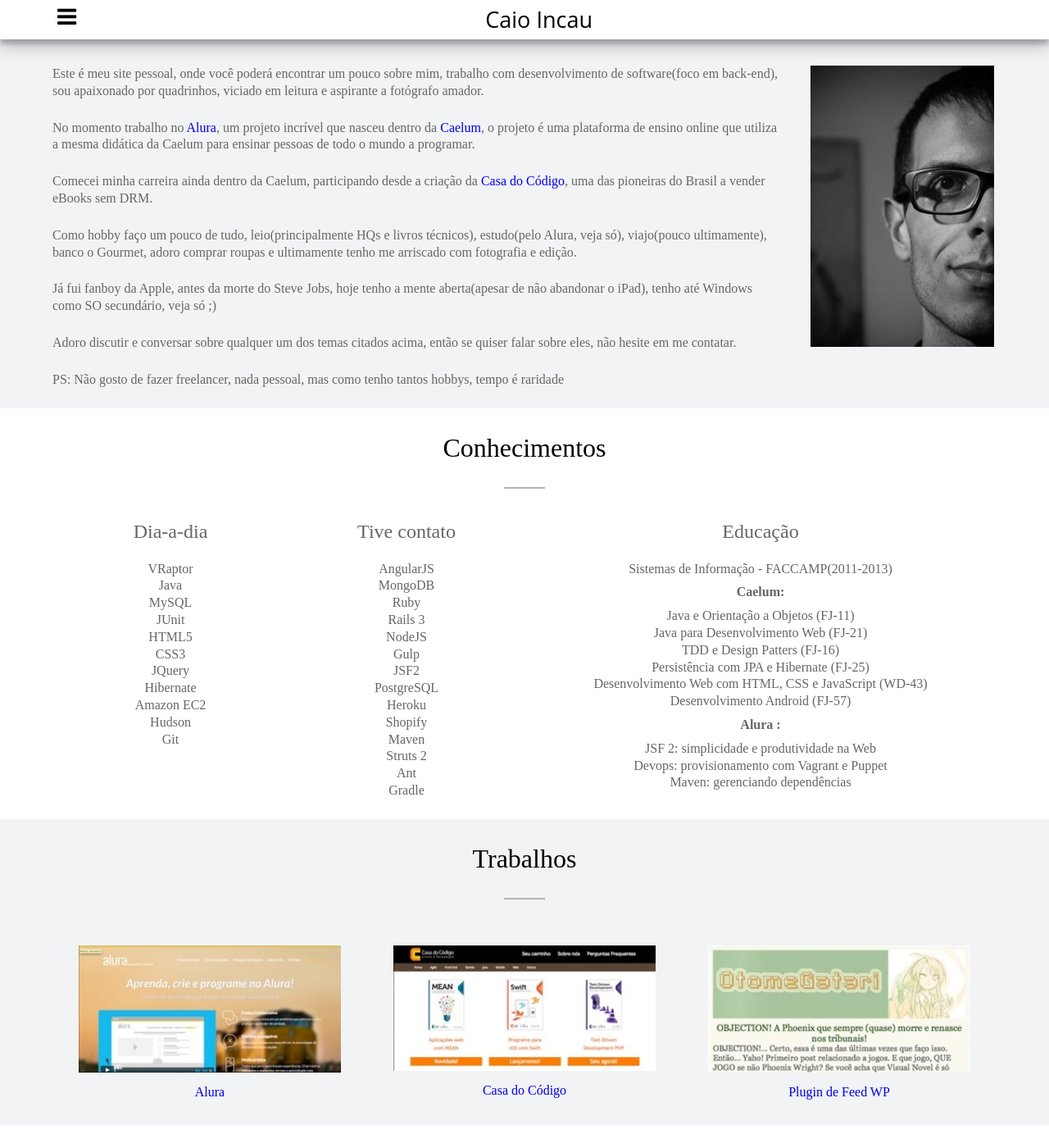
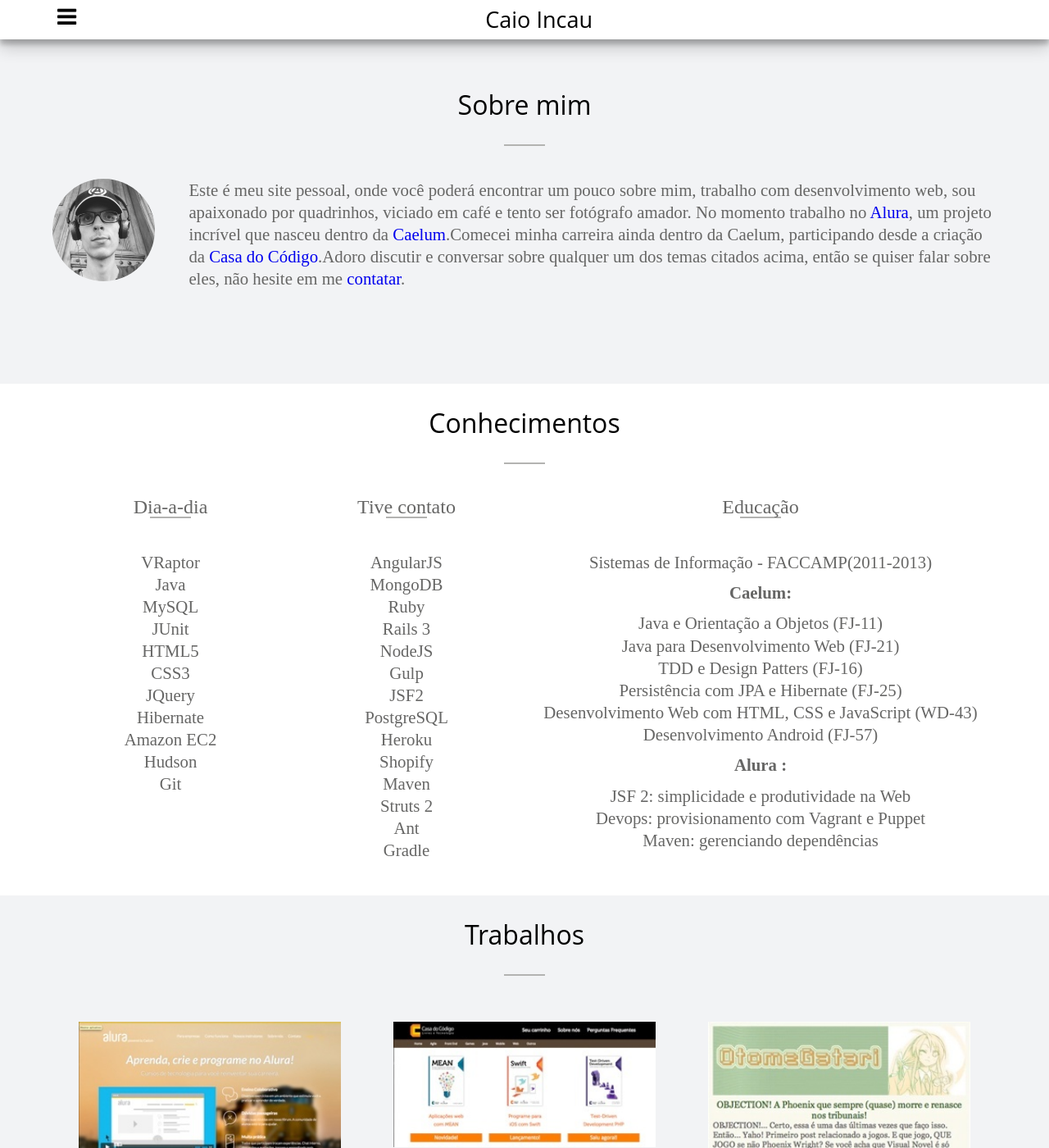
Before and after one commit to CaioIncau/jekyll-blog, a Jekyll site: the page built from index.html, in a window 1280 px wide and 1400 px high. Shown: the whole window at 82% size. Built offline with Jekyll 4.4.1, drawn with Linux system fonts in a browser that asks for light colours; nearby versions of some CDN libraries; some of the changed text lies outside the part shown.

Commit message:
almost done

```diff
--- a/_layouts/default.html
+++ b/_layouts/default.html
@@ -21,7 +21,6 @@
     <nav class="main-menu main-menu-hide">
         <span class="me"></span>
         <a href="#about"><i class="fa-g fa fa-user" ></i>Sobre min</a>
-        <a href="/blog"><i class="fa-g fa fa-comment"></i>Blog</a>
         <a href="#know"><i class="fa-g fa fa-certificate "></i>Conhecimentos</a>
         <a href="#work"><i class="fa-g fa fa-cogs "></i>Trabalhos</a>
         <a href="#social"><i class="fa-g fa fa-envelope"></i>Social</a>
--- a/index.html
+++ b/index.html
@@ -1,16 +1,11 @@
 ---
 layout: default
 ---
+
 			<section id="about">
-			<span></span>
-				<p>Este é meu <strong>site pessoal</strong>, onde você poderá encontrar um pouco sobre mim, trabalho com <strong>desenvolvimento de software(foco em back-end)</strong>, sou apaixonado por quadrinhos, viciado em <strong>leitura</strong> e aspirante a fotógrafo amador.</p>
-				<p>No momento trabalho no <a href="http://www.alura.com.br">Alura</a>, um projeto incrível que nasceu dentro da <a href="http://www.caelum.com.br">Caelum</a>, o projeto é uma <strong>plataforma de ensino online </strong>que utiliza a mesma didática da Caelum para ensinar pessoas de todo o mundo a programar.  </p>
-				<p>Comecei minha carreira ainda dentro da Caelum, participando desde a criação da <a href="http://www.casadocodigo.com.br">Casa do Código</a>, uma das pioneiras do Brasil a vender <strong>eBooks sem DRM</strong>.
-				<p>
-				<p>Como hobby faço um pouco de tudo, leio(principalmente <strong>HQs</strong> e livros técnicos), <strong>estudo</strong>(pelo Alura, veja só), viajo(pouco ultimamente), banco o Gourmet, adoro comprar roupas e ultimamente tenho me arriscado com <strong>fotografia</strong> e edição.</p>
-				<p>Já fui fanboy da Apple, antes da morte do <strong>Steve Jobs</strong>, hoje tenho a mente aberta(apesar de não abandonar o iPad), tenho até Windows como SO secundário, veja só ;)</p>
-				<p>Adoro discutir e conversar sobre qualquer um dos temas citados acima, então se quiser falar sobre eles, <strong>não hesite em me contatar</strong>.</p>
-				<p>PS: <strong>Não gosto de fazer freelancer</strong>, nada pessoal, mas como tenho tantos hobbys, tempo é raridade</p>
+				<h2 class="page-title">Sobre mim</h2>
+				<div class="divider"></div>
+				<p class="callMain"><img src="/images/me2.jpg" class="me" /> Este é meu <strong>site pessoal</strong>, onde você poderá encontrar um pouco sobre mim, trabalho com <strong>desenvolvimento web</strong>, sou apaixonado por quadrinhos, viciado em <strong>café</strong> e tento ser fotógrafo amador. No momento trabalho no <a href="http://www.alura.com.br">Alura</a>, um projeto incrível que nasceu dentro da <a href="http://www.caelum.com.br">Caelum</a>.Comecei minha carreira ainda dentro da Caelum, participando desde a criação da <a href="http://www.casadocodigo.com.br">Casa do Código</a>.Adoro discutir e conversar sobre qualquer um dos temas citados acima, então se quiser falar sobre eles, <strong>não hesite em me <a href="#social">contatar</a></strong>.</p>
 			</section>
 
 		<section id="know">
@@ -19,6 +14,7 @@ layout: default
 			<section class="cards-container">
 				<section class="card-know">
 				<p>Dia-a-dia</p>
+				<div class="divider"></div>
 				<ul>
 					<li>VRaptor</li>
 					<li>Java</li>
@@ -34,6 +30,7 @@ layout: default
 				</ul></section>
 				<section class="card-know">
 				<p>Tive contato</p>
+				<div class="divider"></div>
 				<ul>
 					<li>AngularJS</li>
 					<li>MongoDB</li>
@@ -53,6 +50,7 @@ layout: default
 				</ul></section>
 				<section class="card-know education">
 				<p>Educação</p>
+				<div class="divider"></div>
 				<ul>
 					<li>Sistemas de Informação - FACCAMP(2011-2013)</li>
 					<li class="list-subtitle">Caelum:</li>
@@ -87,9 +85,9 @@ layout: default
 				<li><a href="https://twitter.com/iCaioIncau" class="fa fa-twitter"></a></li>
 				<li><a href="https://www.facebook.com/CaioIncau" class="fa fa-facebook"></a></li>
 				<li><a href="https://www.linkedin.com/profile/view?id=180124686" class="fa fa-linkedin"></a></li>
-				<li><a href="https://www.tumblr.com/blog/infinitythanos" class="fa fa-tumblr"></a></li>
 				<li><a href="https://plus.google.com/u/0/+CaioIncau" class="fa fa-google-plus"></a></li>
 				<li><a href="https://github.com/caioincau" class="fa fa-github"><span class="label"></a></li>
 				<li><a href="http://instagram.com/caioincau" class="fa fa-instagram"></a></li>
 			</ul>
+			<p class="contact-email">Se preferir entre em contato por email, <a href="mailto:caioincau@gmail.com">caioincau@gmail.com</a>. Será um prazer respondê-lo!</p>
 		</section>
```
Also changed, not shown: css/index.css (+30 -16 lines), css/styles.min.css, images/me2.jpg (added).
